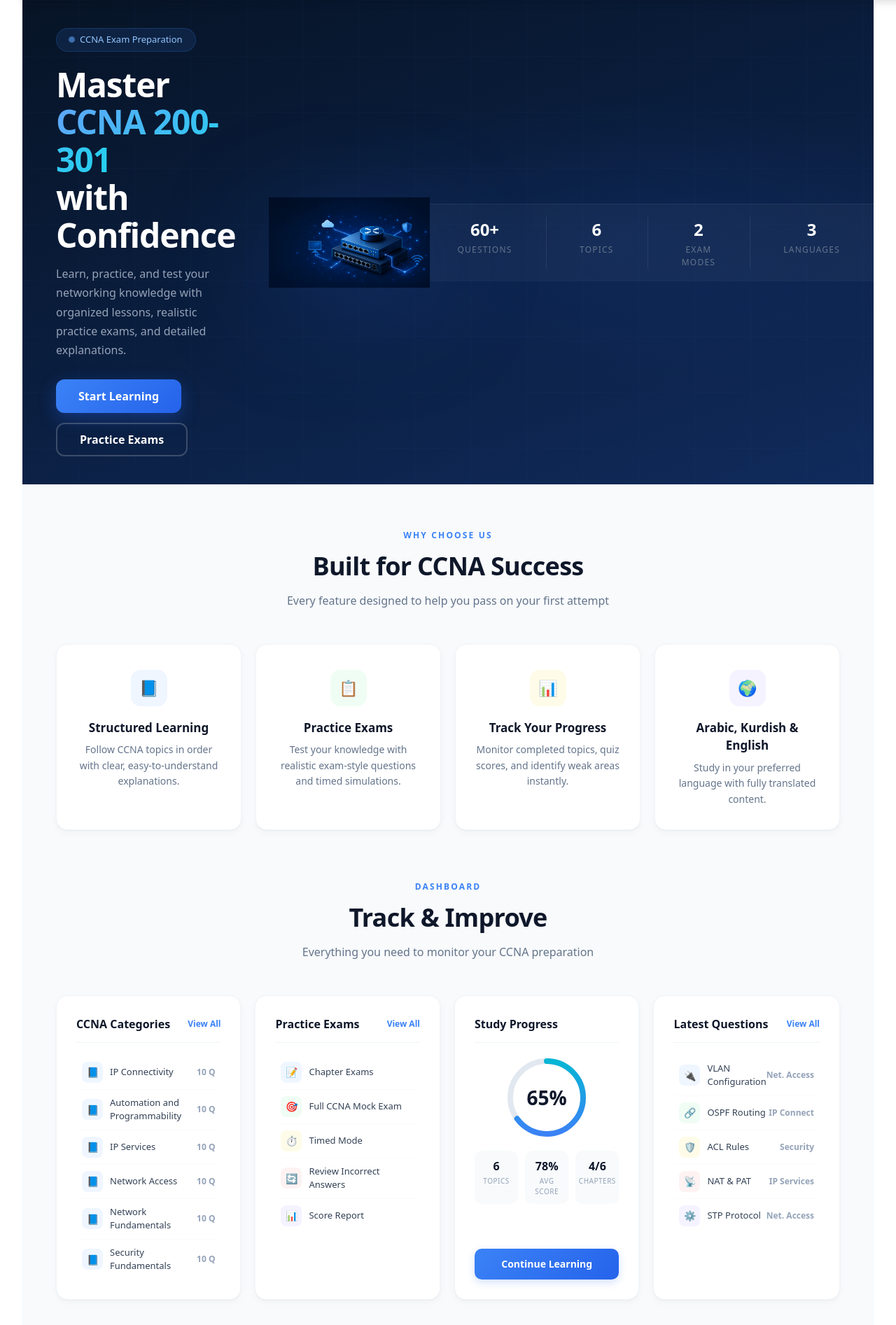
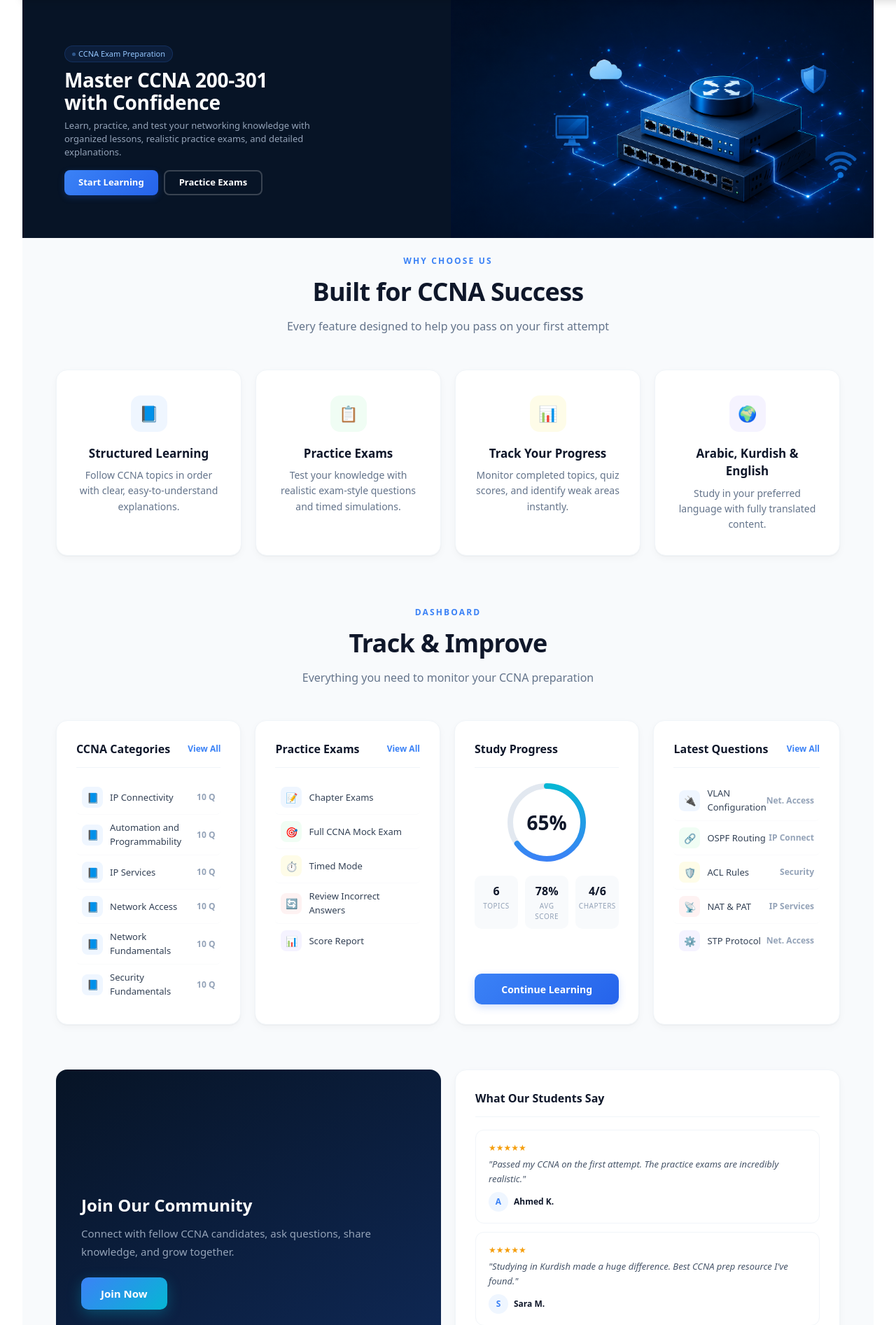
Before and after one commit to alikalary1997/NetMaster, a Django app: page / in a window 1280 px wide. Shown: the part 70-1963 px from the top of the page at 70% size. Run offline with Django 5.2, Linux system fonts and the light colour scheme; data comes from the database, SQL or seed files in the repository; style sheets or scripts are compiled from the project's sources.

Commit message:
chak krdni bashi hero section

```diff
--- a/quiz/static/quiz/css/content.css
+++ b/quiz/static/quiz/css/content.css
@@ -1,7 +1,7 @@
 /* ====== Content Sections ====== */
 
 .content-section {
-    padding: 64px 0 80px;
+    padding: 24px 0 80px;
     background: #f8fafc;
 }
 @media (max-width: 640px) { .content-section { padding: 48px 0 60px; } }
--- a/quiz/static/quiz/css/hero.css
+++ b/quiz/static/quiz/css/hero.css
@@ -2,164 +2,110 @@
 
 .hero-section {
     position: relative;
-    min-height: 480px;
     width: 100%;
+    height: 340px;
     display: flex;
     align-items: center;
-    background:
-        radial-gradient(ellipse 70% 50% at 70% 50%, rgba(37,99,235,0.1) 0%, transparent 60%),
-        linear-gradient(160deg, #071426 0%, #0a1e3f 50%, #102b5c 100%);
     overflow: hidden;
-}
-
-.hero-section::before {
-    content: '';
-    position: absolute;
-    inset: 0;
-    background-image:
-        linear-gradient(rgba(59,130,246,0.03) 1px, transparent 1px),
-        linear-gradient(90deg, rgba(59,130,246,0.03) 1px, transparent 1px);
-    background-size: 80px 80px;
-    pointer-events: none;
+    background-color: #071426;
+    background-repeat: no-repeat;
+    background-position: right center;
+    background-size: contain;
 }
 
 .hero-container {
     position: relative;
-    z-index: 1;
+    z-index: 2;
     width: 100%;
     max-width: 1400px;
     margin: 0 auto;
-    padding: 40px 48px;
+    padding: 0 60px;
     display: flex;
-    align-items: center;
-    justify-content: space-between;
-    gap: 48px;
 }
 
-.hero-left { flex: 0 0 48%; }
+.hero-left { max-width: 440px; }
 
-.hero-right {
-    flex: 0 0 48%;
-    display: flex;
-    align-items: center;
-    justify-content: center;
-}
-
-.hero-right img {
-    width: 100%;
-    max-width: 540px;
-    height: auto;
-    object-fit: contain;
-    filter: drop-shadow(0 30px 80px rgba(37,99,235,0.2));
-}
-
+/* Badge */
 .hero-badge {
     display: inline-flex;
     align-items: center;
-    gap: 8px;
-    background: rgba(59,130,246,0.12);
-    border: 1px solid rgba(59,130,246,0.2);
-    border-radius: 999px;
-    padding: 6px 18px;
-    margin-bottom: 20px;
+    gap: 4px;
+    background: rgba(59,130,246,.10);
+    border: 1px solid rgba(59,130,246,.18);
+    border-radius: 99px;
+    padding: 3px 10px;
+    margin-bottom: 10px;
 }
-
 .hero-badge-dot {
-    width: 7px; height: 7px;
+    width: 5px; height: 5px;
     border-radius: 50%;
     background: #60a5fa;
-    animation: hero-pulse 2s ease-in-out infinite;
+    animation: hpulse 2s infinite;
 }
+@keyframes hpulse { 0%,100% { opacity: 1; } 50% { opacity: .35; } }
+.hero-badge span { color: #93c5fd; font-size: 11px; font-weight: 500; }
 
-@keyframes hero-pulse {
-    0%, 100% { opacity: 1; transform: scale(1); }
-    50% { opacity: 0.4; transform: scale(1.4); }
-}
-
-.hero-badge span { color: #93c5fd; font-size: 13px; font-weight: 500; }
-
+/* Title */
 .hero-title {
-    font-size: 48px;
+    font-size: 28px;
     font-weight: 800;
     line-height: 1.12;
     color: #fff;
-    margin-bottom: 16px;
-    letter-spacing: -0.025em;
+    margin: 0 0 8px;
+    letter-spacing: -.01em;
+}
+.hero-title span { color: #fff; }
+
+/* Desc */
+.hero-desc {
+    font-size: 13px;
+    line-height: 1.45;
+    color: #94a3b8;
+    margin: 0 0 16px;
+    max-width: 380px;
 }
 
-.hero-title span {
-    background: linear-gradient(135deg, #60a5fa, #22d3ee);
-    -webkit-background-clip: text;
-    -webkit-text-fill-color: transparent;
-    background-clip: text;
-}
+/* Buttons */
+.hero-buttons { display: flex; gap: 8px; }
 
-.hero-desc {
-    font-size: 16px;
-    line-height: 1.7;
-    color: #94a3b8;
-    margin-bottom: 28px;
-    max-width: 460px;
-}
-
-.hero-buttons { display: flex; gap: 14px; flex-wrap: wrap; }
-
-.btn-hero-primary {
-    display: inline-flex; align-items: center; justify-content: center;
-    height: 48px; padding: 0 32px;
-    font-size: 16px; font-weight: 600; color: #fff;
-    text-decoration: none; border-radius: 12px;
-    background: linear-gradient(135deg, #3b82f6, #2563eb);
-    box-shadow: 0 8px 24px rgba(37,99,235,0.35);
-    transition: all 0.2s;
-}
-.btn-hero-primary:hover { transform: translateY(-2px); box-shadow: 0 14px 32px rgba(37,99,235,0.5); }
-
+.btn-hero-primary,
 .btn-hero-secondary {
     display: inline-flex; align-items: center; justify-content: center;
-    height: 48px; padding: 0 32px;
-    font-size: 16px; font-weight: 600; color: #fff;
-    text-decoration: none; border-radius: 12px;
-    border: 2px solid rgba(255,255,255,0.2);
+    height: 36px; padding: 0 20px;
+    font-size: 13px; font-weight: 600;
+    border-radius: 8px; text-decoration: none;
+    transition: all .2s;
+}
+.btn-hero-primary {
+    color: #fff;
+    background: linear-gradient(135deg, #3b82f6, #2563eb);
+    box-shadow: 0 3px 10px rgba(37,99,235,.25);
+}
+.btn-hero-primary:hover { transform: translateY(-1px); box-shadow: 0 6px 16px rgba(37,99,235,.4); }
+.btn-hero-secondary {
+    color: #fff;
+    border: 2px solid rgba(255,255,255,.2);
     background: transparent;
-    transition: all 0.2s;
 }
-.btn-hero-secondary:hover { background: rgba(255,255,255,0.08); border-color: rgba(255,255,255,0.4); }
+.btn-hero-secondary:hover { background: rgba(255,255,255,.08); border-color: rgba(255,255,255,.4); }
 
-/* stats strip below hero */
-.hero-stats {
-    background: rgba(255,255,255,0.03);
-    border-top: 1px solid rgba(255,255,255,0.06);
-    padding: 18px 0;
-}
-.hero-stats-inner {
-    max-width: 1400px;
-    margin: 0 auto;
-    padding: 0 48px;
-    display: flex;
-    justify-content: center;
-    gap: 48px;
-}
-.hero-stat { text-align: center; }
-.hero-stat .num { font-size: 24px; font-weight: 800; color: #fff; }
-.hero-stat .lbl { font-size: 12px; color: #64748b; text-transform: uppercase; letter-spacing: 0.1em; margin-top: 2px; }
-.hero-stat-divider { width: 1px; background: rgba(255,255,255,0.08); }
-
+/* Responsive */
 @media (max-width: 1024px) {
-    .hero-container { gap: 30px; padding: 32px 28px; }
-    .hero-title { font-size: 38px; }
-    .hero-right img { max-width: 400px; }
-    .hero-stats-inner { gap: 32px; }
+    .hero-section { height: 300px; }
+    .hero-container { padding: 0 24px; }
+    .hero-title { font-size: 24px; }
 }
 @media (max-width: 768px) {
-    .hero-section { min-height: auto; padding: 50px 0 0; }
-    .hero-container { flex-direction: column; text-align: center; padding: 32px 20px; gap: 24px; }
-    .hero-left, .hero-right { flex: 1; max-width: 100%; }
-    .hero-right { order: -1; }
-    .hero-right img { max-width: 240px; }
-    .hero-title { font-size: 30px; }
-    .hero-desc { margin: 0 auto 24px; font-size: 15px; }
-    .hero-buttons { justify-content: center; }
-    .hero-stats-inner { flex-wrap: wrap; gap: 20px; padding: 0 20px; }
-    .hero-stat-divider { display: none; }
+    .hero-section {
+        height: auto; min-height: 240px;
+        padding: 28px 0;
+        background-position: top center;
+        background-size: auto 45%;
+        align-items: flex-end;
+    }
+    .hero-container { padding: 0 16px; }
+    .hero-left { max-width: 100%; text-align: center; }
+    .hero-title { font-size: 22px; }
+    .hero-desc { font-size: 12px; margin: 0 auto 14px; }
+    .hero-buttons { justify-content: center; flex-direction: column; align-items: center; }
 }
--- a/quiz/templates/quiz/landing_page.html
+++ b/quiz/templates/quiz/landing_page.html
@@ -11,7 +11,7 @@
 {% block content %}
 
 {# ===== HERO ===== #}
-<section class="hero-section">
+<section class="hero-section" style="background-image: url({% static 'images/hero.png' %});">
     <div class="hero-container">
         <div class="hero-left">
             <div class="hero-badge">
@@ -29,20 +29,6 @@
                 <a href="{% url 'practice_exam' %}" class="btn-hero-secondary">Practice Exams</a>
                 {% endif %}
             </div>
-        </div>
-        <div class="hero-right">
-            <img src="{% static 'images/hero.png' %}" alt="CCNA Hero">
-        </div>
-    </div>
-    <div class="hero-stats">
-        <div class="hero-stats-inner">
-            <div class="hero-stat"><div class="num">{{ total_questions }}+</div><div class="lbl">Questions</div></div>
-            <div class="hero-stat-divider"></div>
-            <div class="hero-stat"><div class="num">{{ total_categories }}</div><div class="lbl">Topics</div></div>
-            <div class="hero-stat-divider"></div>
-            <div class="hero-stat"><div class="num">2</div><div class="lbl">Exam Modes</div></div>
-            <div class="hero-stat-divider"></div>
-            <div class="hero-stat"><div class="num">3</div><div class="lbl">Languages</div></div>
         </div>
     </div>
 </section>
```
Also changed, not shown: static/images/temp.png (deleted).
